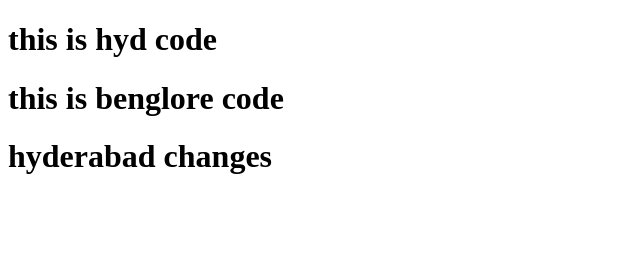
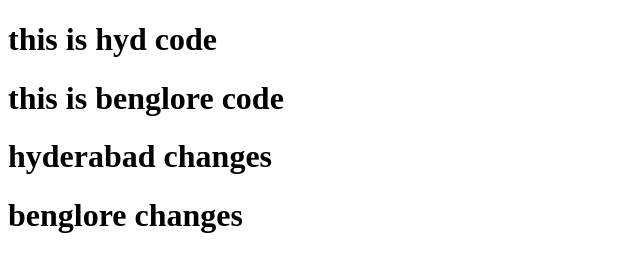
Before and after one commit to vineelareddy2003/person1, a plain HTML site: page index.html in a window 1280 px wide. Shown: the whole page, without its empty margins (0-640 px from the left). Drawn offline with Linux system fonts and the light colour scheme.

Commit message:
benglorechanges

```diff
--- a/index.html
+++ b/index.html
@@ -9,5 +9,6 @@
     <h1>this is hyd code</h1>
     <h1>this is benglore code</h1>
     <h1>hyderabad changes</h1>
+    <h1>benglore changes</h1>
 </body>
 </html>
```
